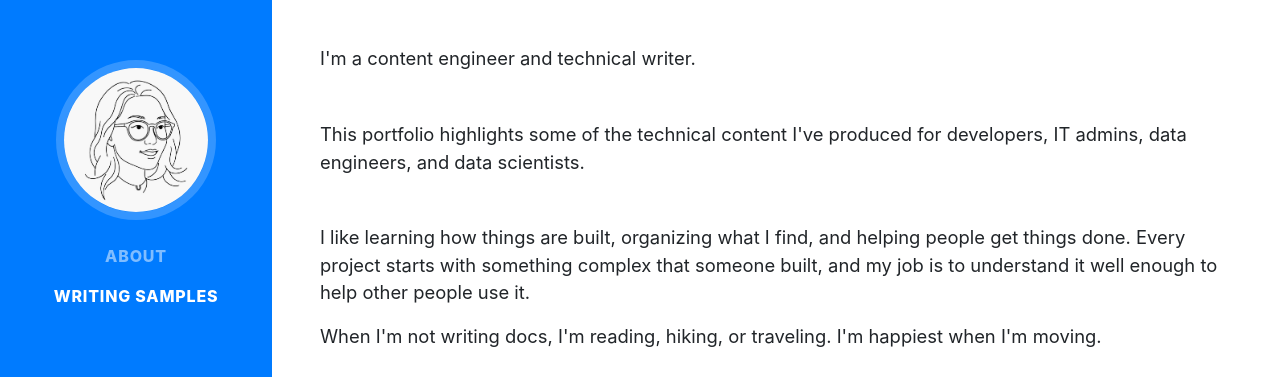
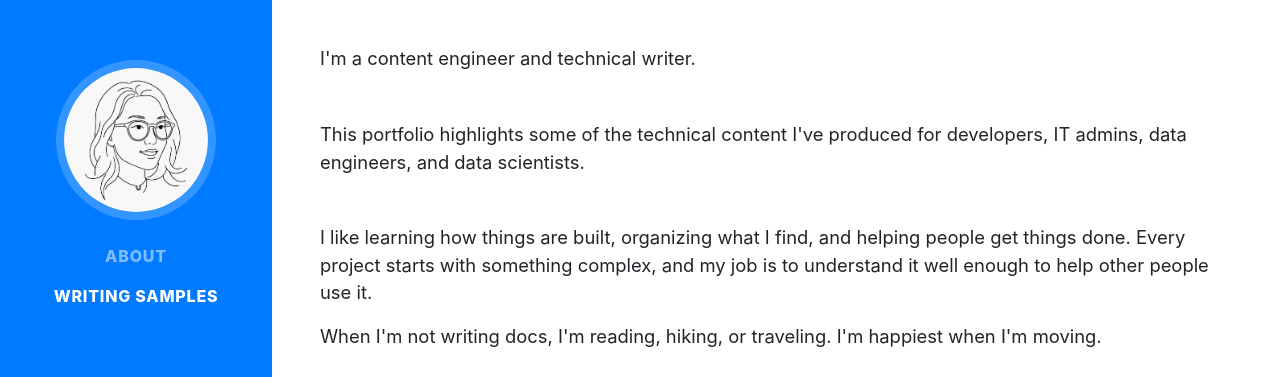
Before and after one commit to ellisken/writing-portfolio, a website with bundled scripts: page index.html in a window 1280 px wide. Shown: the part 216-593 px from the top of the page. Built offline with nearby package versions, Linux system fonts and the light colour scheme; a web font is replaced by a local one.

Commit message:
Remove redundant wording in about me blurb
Co-Authored-By: Claude Opus 4.6 <noreply@anthropic.com>
Claude-Session: https://claude.ai/code/session_018Sq1vZRRYqJ2rBtToDvJnx

```diff
--- a/index.html
+++ b/index.html
@@ -60,7 +60,7 @@
         <p class="lead mb-5">I'm a content engineer and technical writer.</p>
         <p class="lead mb-5">This portfolio highlights some of the technical content I've produced
           for developers, IT admins, data engineers, and data scientists.</p>
-        <p class="lead mb-3">I like learning how things are built, organizing what I find, and helping people get things done. Every project starts with something complex that someone built, and my job is to understand it well enough to help other people use it.</p>
+        <p class="lead mb-3">I like learning how things are built, organizing what I find, and helping people get things done. Every project starts with something complex, and my job is to understand it well enough to help other people use it.</p>
         <p class="lead mb-5">When I'm not writing docs, I'm reading, hiking, or traveling. I'm happiest when I'm moving.</p>
         <div class="social-icons">
           <a target="_blank" href="https://www.linkedin.com/in/kendra-ellis/">
```
